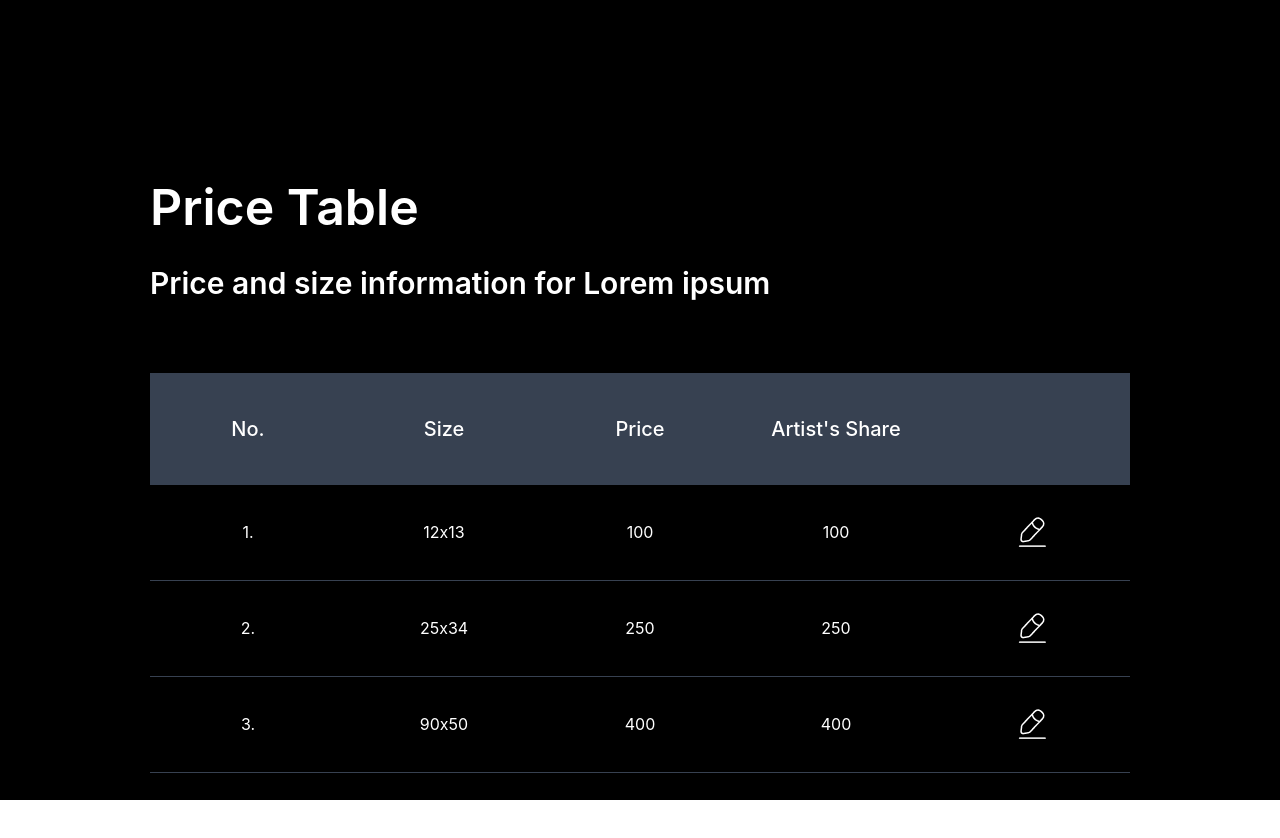
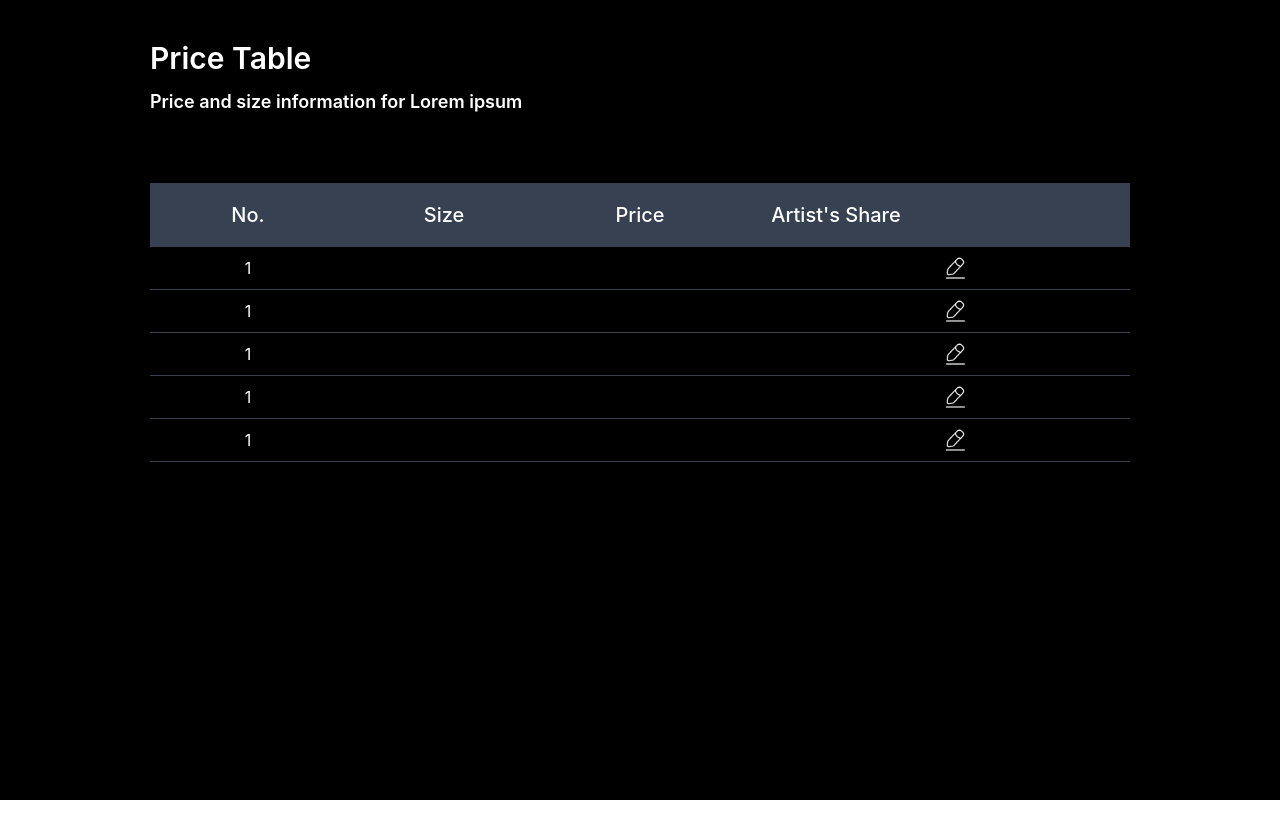
Before and after one commit to lijsamuael/Adret, a React (Create React App) app: page / in a window 1280 px wide. Shown: the top 838 px of the page. After the commit the page ends 800 px from the top, so only its background shows below. Built offline with nearby package versions, Linux system fonts and the light colour scheme; a web font is replaced by a local one.

Commit message:
(fix) to the price table view

```diff
--- a/src/App.js
+++ b/src/App.js
@@ -29,7 +29,7 @@ const App = () => {
       <button className="px-4 py-2 font-semibold text-white bg-blue-500 rounded hover:bg-blue-600 focus:bg-blue-600" onClick={handleOpenUpdateBannerModal}>Open Update Banner Modal</button>
       <Modal isOpen={reportModalIsOpen} onClose={handleCloseReportModal} />
       <UpdateBannerModal isOpen={updateBannerModalIsOpen} onClose={handleCloseUpdateBannerModal} /> */}
-      <PriceTable/>
+      <PriceTable />
 
 
     </div>
--- a/src/components/priceTable.js
+++ b/src/components/priceTable.js
@@ -12,19 +12,69 @@ function PriceTable() {
     setUpdatePriceModalIsOpen(false);
   };
 
+  const price = [
+    {
+      no: 1,
+      size: "",
+      price: "",
+      artistShare: "",
+      icons: "./images/edit-2.png",
+      action: () => {
+        handleOpenUpdatePriceModal()
+      }
+    }, {
+      no: 1,
+      size: "",
+      price: "",
+      artistShare: "",
+      icons: "./images/edit-2.png",
+      action: () => {
+        handleOpenUpdatePriceModal()
+      }
+    }, {
+      no: 1,
+      size: "",
+      price: "",
+      artistShare: "",
+      icons: "./images/edit-2.png",
+      action: () => {
+        handleOpenUpdatePriceModal()
+      }
+    }, {
+      no: 1,
+      size: "",
+      price: "",
+      artistShare: "",
+      icons: "./images/edit-2.png",
+      action: () => {
+        handleOpenUpdatePriceModal()
+      }
+    }, {
+      no: 1,
+      size: "",
+      price: "",
+      artistShare: "",
+      icons: "./images/edit-2.png",
+      action: () => {
+        handleOpenUpdatePriceModal()
+      }
+    }
+  ]
+
   return (
-    <div className="bg-black text-white h-screen">
-      <div className="flex flex-col content-center w-full max-w-[1890px] px-[10px]  sm:px-[20px] md:px-[50px] lg:px-[70px] xl:px-[150px] 2xl:px-[232px] py-[100px] sm:py-[170px] space-y-[55px] sm:space-y-[67px] mx-auto">
-        <div className="space-y-4">
-          <h2 className="text-[40px] sm:text-[50px] font-semibold ">
+    <div className="bg-black text-white h-screen overflow-hidden">
+      <div className="flex flex-col content-center w-full max-w-[1890px] px-[10px]  sm:px-[20px] md:px-[50px] lg:px-[70px] xl:px-[150px] 2xl:px-[232px] pt space-y-[55px] sm:space-y-[67px] mx-auto">
+        <div className="space-y-3 mt-10">
+          <h2 className="text-2xl sm:text-3xl font-semibold ">
             Price Table
           </h2>
-          <p className="text-[25px] sm:text-[30px] font-semibold">
+          <p className="text-base sm:text-lg font-semibold">
             Price and size information for Lorem ipsum
           </p>
         </div>
         <table className=" w-full mx-auto table-fixed text-center ">
-          <thead className="h-28 ">
+
+          <thead className="h-16 ">
             <tr className=" bg-gray-700 ">
               <th className="font-medium text-xl">No.</th>
               <th className="font-medium text-xl">Size</th>
@@ -33,14 +83,25 @@ function PriceTable() {
               <th className=""></th>
             </tr>
           </thead>
-          <tbody className="h-96">
-            <tr className="border-b border-b-gray-700 ">
+          <tbody className="h-48">
+            {price.map((data, index) => {
+              return <tr className="border-b border-b-gray-700 " key={index}>
+                <td>{data.no}</td>
+                <td>{data.size}</td>
+                <td>{data.price}</td>
+                <td>{data.artistShare}</td>
+                <td className="" onClick={() => { { data.action() } }}>
+                  <img src={data.icons} alt="" className=" h-10 p-2 flex justify-center items-center" />
+                </td>
+              </tr>
+            })}
+            {/* <tr className="border-b border-b-gray-700 ">
               <td>1.</td>
               <td>12x13</td>
               <td>100</td>
               <td>100</td>
               <td className="" onClick={handleOpenUpdatePriceModal}>
-                <img src="./images/edit-2.png" alt="" className="mx-auto" />
+                <img src="./images/edit-2.png" alt="" className=" h-10 p-2 flex justify-center items-center" />
               </td>
             </tr>
             <tr className="border-b border-b-gray-700">
@@ -49,7 +110,7 @@ function PriceTable() {
               <td>250</td>
               <td>250</td>
               <td onClick={handleOpenUpdatePriceModal}>
-                <img src="./images/edit-2.png" alt="" className="mx-auto" />
+                <img src="./images/edit-2.png" alt="" className="mx-auto w-10  h-10 p-2 flex justify-center items-center" />
               </td>
             </tr>
             <tr className="border-b border-b-gray-700">
@@ -58,7 +119,7 @@ function PriceTable() {
               <td>400</td>
               <td>400</td>
               <td onClick={handleOpenUpdatePriceModal}>
-                <img src="./images/edit-2.png" alt="" className="mx-auto" />
+                <img src="./images/edit-2.png" alt="" className=" h-10 p-2 flex justify-center items-center" />
               </td>
             </tr>
             <tr className="border-b border-b-gray-700">
@@ -67,9 +128,9 @@ function PriceTable() {
               <td>400</td>
               <td>400</td>
               <td onClick={handleOpenUpdatePriceModal}>
-                <img src="./images/edit-2.png" alt="" className="mx-auto" />
+                <img src="./images/edit-2.png" alt="" className=" h-10 p-2 flex justify-center items-center" />
               </td>
-            </tr>
+            </tr> */}
           </tbody>
         </table>
       </div>
```
